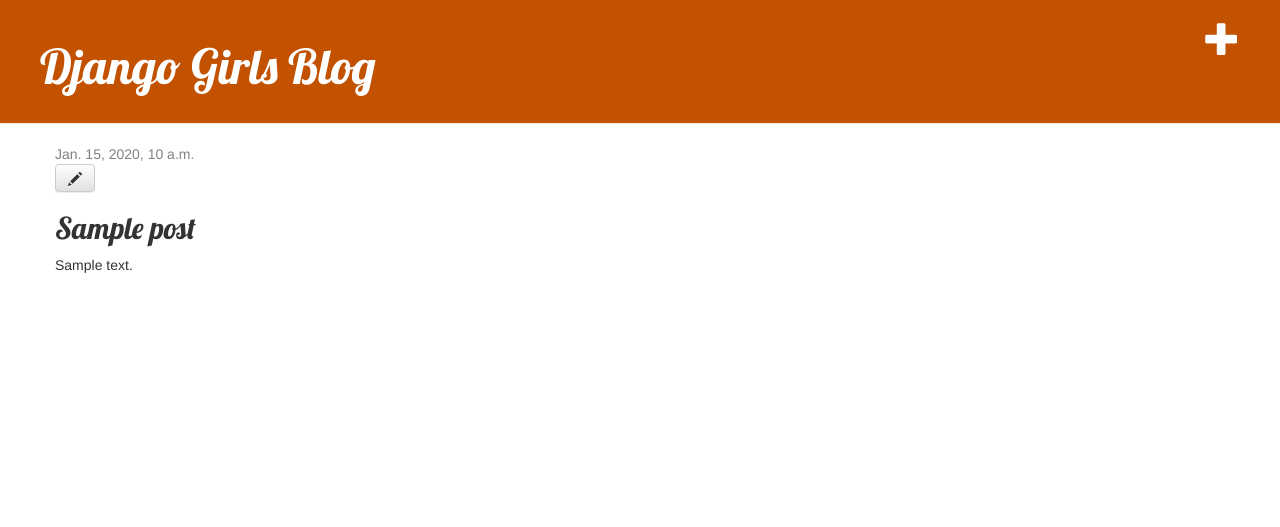
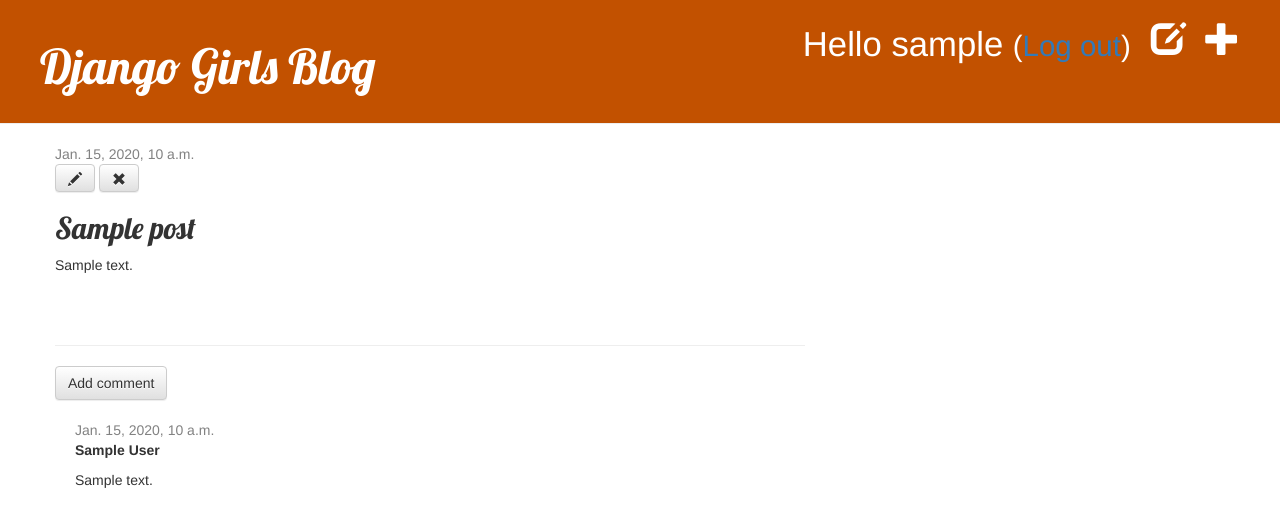
Before and after one commit to madussault/django_girls, a Django app: page /post/1/ in a window 1280 px wide. Shown: the top 527 px of the page. Run offline with Django 3.2, Linux system fonts and the light colour scheme; a user stored in the database is signed in; tables that the repository leaves empty hold one stand-in row (values such as "Sample post"); some libraries are stand-ins or nearby versions.

Commit message:
final version

```diff
--- a/blog/admin.py
+++ b/blog/admin.py
@@ -1,4 +1,5 @@
 from django.contrib import admin
-from .models import Post
+from .models import Post, Comment
 
 admin.site.register(Post)
+admin.site.register(Comment)
--- a/blog/models.py
+++ b/blog/models.py
@@ -14,5 +14,23 @@ class Post(models.Model):
         self.published_date = timezone.now()
         self.save()
 
+    def approved_comments(self):
+        return self.comments.filter(approved_comment=True)
+
     def __str__(self):
         return self.title
+
+
+class Comment(models.Model):
+    post = models.ForeignKey('blog.Post', on_delete=models.CASCADE, related_name='comments')
+    author = models.CharField(max_length=200)
+    text = models.TextField()
+    created_date = models.DateTimeField(default=timezone.now)
+    approved_comment = models.BooleanField(default=False)
+
+    def approve(self):
+        self.approved_comment = True
+        self.save()
+
+    def __str__(self):
+        return self.text
--- a/blog/static/css/blog.css
+++ b/blog/static/css/blog.css
@@ -49,3 +49,7 @@ h1, h2, h3, h4 {
 .post h2 a, .post h2 a:visited {
     color: #000000;
 }
+
+.comment {
+    margin: 20px 0px 20px 20px;
+}
--- a/blog/templates/blog/base.html
+++ b/blog/templates/blog/base.html
@@ -11,14 +11,18 @@
         <div class="page-header">
             {% if user.is_authenticated %}
                 <a href="{% url 'post_new' %}" class="top-menu"><span class="glyphicon glyphicon-plus"></span></a>
+                <a href="{% url 'post_draft_list' %}" class="top-menu"><span class="glyphicon glyphicon-edit"></span></a>
+                <p class="top-menu">Hello {{ user.username }} <small>(<a href="{% url 'logout' %}">Log out</a>)</small></p>
+            {% else %}
+                <a href="{% url 'login' %}" class="top-menu"><span class="glyphicon glyphicon-lock"></span></a>
             {% endif %}
             <h1><a href="/">Django Girls Blog</a></h1>
         </div>
         <div class="content container">
             <div class="row">
                 <div class="col-md-8">
-                    {% block content %}
-                    {% endblock %}
+                {% block content %}
+                {% endblock %}
                 </div>
             </div>
         </div>
--- a/blog/templates/blog/post_detail.html
+++ b/blog/templates/blog/post_detail.html
@@ -6,11 +6,33 @@
             <div class="date">
                 {{ post.published_date }}
             </div>
+        {% else %}
+            <a class="btn btn-default" href="{% url 'post_publish' pk=post.pk %}">Publish</a>
         {% endif %}
         {% if user.is_authenticated %}
             <a class="btn btn-default" href="{% url 'post_edit' pk=post.pk %}"><span class="glyphicon glyphicon-pencil"></span></a>
+            <a class="btn btn-default" href="{% url 'post_remove' pk=post.pk %}"><span class="glyphicon glyphicon-remove"></span></a>
         {% endif %}
         <h2>{{ post.title }}</h2>
         <p>{{ post.text|linebreaksbr }}</p>
     </div>
+    <hr>
+    <a class="btn btn-default" href="{% url 'add_comment_to_post' pk=post.pk %}">Add comment</a>
+    {% for comment in post.comments.all %}
+        {% if user.is_authenticated or comment.approved_comment %}
+        <div class="comment">
+            <div class="date">
+                {{ comment.created_date }}
+                {% if not comment.approved_comment %}
+                    <a class="btn btn-default" href="{% url 'comment_remove' pk=comment.pk %}"><span class="glyphicon glyphicon-remove"></span></a>
+                    <a class="btn btn-default" href="{% url 'comment_approve' pk=comment.pk %}"><span class="glyphicon glyphicon-ok"></span></a>
+                {% endif %}
+            </div>
+            <strong>{{ comment.author }}</strong>
+            <p>{{ comment.text|linebreaks }}</p>
+        </div>
+        {% endif %}
+    {% empty %}
+        <p>No comments here yet :(</p>
+    {% endfor %}
 {% endblock %}
--- a/blog/templates/blog/post_list.html
+++ b/blog/templates/blog/post_list.html
@@ -7,6 +7,7 @@
                 {{ post.published_date }}
             </div>
             <h2><a href="{% url 'post_detail' pk=post.pk %}">{{ post.title }}</a></h2>
+            <a href="{% url 'post_detail' pk=post.pk %}">Comments: {{ post.approved_comments.count }}</a>
             <p>{{ post.text|linebreaksbr }}</p>
         </div>
     {% endfor %}
--- a/blog/urls.py
+++ b/blog/urls.py
@@ -5,5 +5,11 @@ urlpatterns = [
     path('', views.post_list, name='post_list'),
     path('post/<int:pk>/', views.post_detail, name='post_detail'),
     path('post/new/', views.post_new, name='post_new'),
-    path('post/<int:pk>/edit/', views.post_edit, name='post_edit')
+    path('post/<int:pk>/edit/', views.post_edit, name='post_edit'),
+    path('drafts/', views.post_draft_list, name='post_draft_list'),
+    path('post/<pk>/publish/', views.post_publish, name='post_publish'),
+    path('post/<pk>/remove/', views.post_remove, name='post_remove'),
+    path('post/<int:pk>/comment/', views.add_comment_to_post, name='add_comment_to_post'),
+    path('comment/<int:pk>/approve/', views.comment_approve, name='comment_approve'),
+    path('comment/<int:pk>/remove/', views.comment_remove, name='comment_remove')
 ]
--- a/blog/views.py
+++ b/blog/views.py
@@ -1,7 +1,8 @@
 from django.utils import timezone
-from .models import Post
+from .models import Post, Comment
 from django.shortcuts import render, get_object_or_404, redirect
-from .forms import PostForm
+from django.contrib.auth.decorators import login_required
+from .forms import PostForm, CommentForm
 
 
 def post_list(request):
@@ -14,13 +15,13 @@ def post_detail(request, pk):
     return render(request, 'blog/post_detail.html', {'post': post})
 
 
+@login_required
 def post_new(request):
     if request.method == "POST":
         form = PostForm(request.POST)
         if form.is_valid():
             post = form.save(commit=False)
             post.author = request.user
-            post.published_date = timezone.now()
             post.save()
             return redirect('post_detail', pk=post.pk)
     else:
@@ -28,6 +29,7 @@ def post_new(request):
     return render(request, 'blog/post_edit.html', {'form': form})
 
 
+@login_required
 def post_edit(request, pk):
     post = get_object_or_404(Post, pk=pk)
     if request.method == "POST":
@@ -35,9 +37,56 @@ def post_edit(request, pk):
         if form.is_valid():
             post = form.save(commit=False)
             post.author = request.user
-            post.published_date = timezone.now()
             post.save()
             return redirect('post_detail', pk=post.pk)
     else:
         form = PostForm(instance=post)
     return render(request, 'blog/post_edit.html', {'form': form})
+
+
+@login_required
+def post_draft_list(request):
+    posts = Post.objects.filter(published_date__isnull=True).order_by('created_date')
+    return render(request, 'blog/post_draft_list.html', {'posts': posts})
+
+
+@login_required
+def post_publish(request, pk):
+    post = get_object_or_404(Post, pk=pk)
+    post.publish()
+    return redirect('post_detail', pk=pk)
+
+
+@login_required
+def post_remove(request, pk):
+    post = get_object_or_404(Post, pk=pk)
+    post.delete()
+    return redirect('post_list')
+
+
+def add_comment_to_post(request, pk):
+    post = get_object_or_404(Post, pk=pk)
+    if request.method == "POST":
+        form = CommentForm(request.POST)
+        if form.is_valid():
+            comment = form.save(commit=False)
+            comment.post = post
+            comment.save()
+            return redirect('post_detail', pk=post.pk)
+    else:
+        form = CommentForm()
+    return render(request, 'blog/add_comment_to_post.html', {'form': form})
+
+
+@login_required
+def comment_approve(request, pk):
+    comment = get_object_or_404(Comment, pk=pk)
+    comment.approve()
+    return redirect('post_detail', pk=comment.post.pk)
+
+
+@login_required
+def comment_remove(request, pk):
+    comment = get_object_or_404(Comment, pk=pk)
+    comment.delete()
+    return redirect('post_detail', pk=comment.post.pk)
--- a/mysite/settings.py
+++ b/mysite/settings.py
@@ -26,7 +26,6 @@ SECRET_KEY = '7vt!jl1-7h-$9e8!osgkrj483e$466h@_9sawx6n^^@tj(ya3='
 DEBUG = True
 
 ALLOWED_HOSTS = ['127.0.0.1', '.pythonanywhere.com']
-
 
 # Application definition
 
@@ -120,3 +119,5 @@ USE_TZ = True
 
 STATIC_URL = '/static/'
 STATIC_ROOT = os.path.join(BASE_DIR, 'static')
+
+LOGIN_REDIRECT_URL = '/'
--- a/mysite/urls.py
+++ b/mysite/urls.py
@@ -15,8 +15,11 @@ Including another URLconf
 """
 from django.contrib import admin
 from django.urls import path, include
+from django.contrib.auth import views
 
 urlpatterns = [
     path('admin/', admin.site.urls),
+    path('accounts/login/', views.LoginView.as_view(), name='login'),
+    path('accounts/logout/', views.LogoutView.as_view(next_page='/'), name='logout'),
     path('', include('blog.urls'))
 ]
```
Also changed, not shown: blog/forms.py (+8 -1 lines), blog/templates/blog/add_comment_to_post.html (added, +9 -0 lines), blog/templates/blog/post_draft_list.html (added, +11 -0 lines), blog/templates/registration/login.html (added, +24 -0 lines), blog/migrations/0002_comment.py (added).
